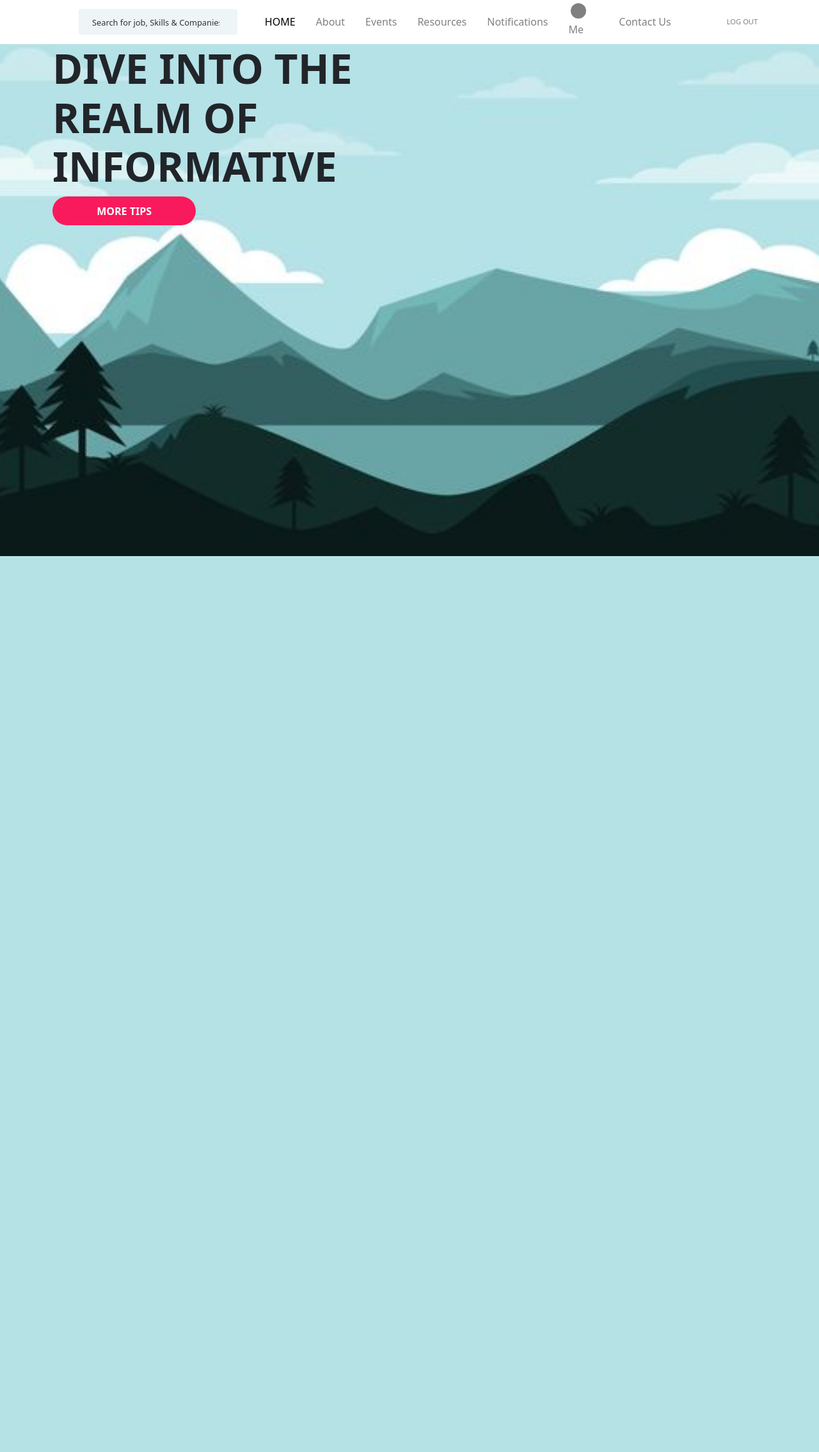
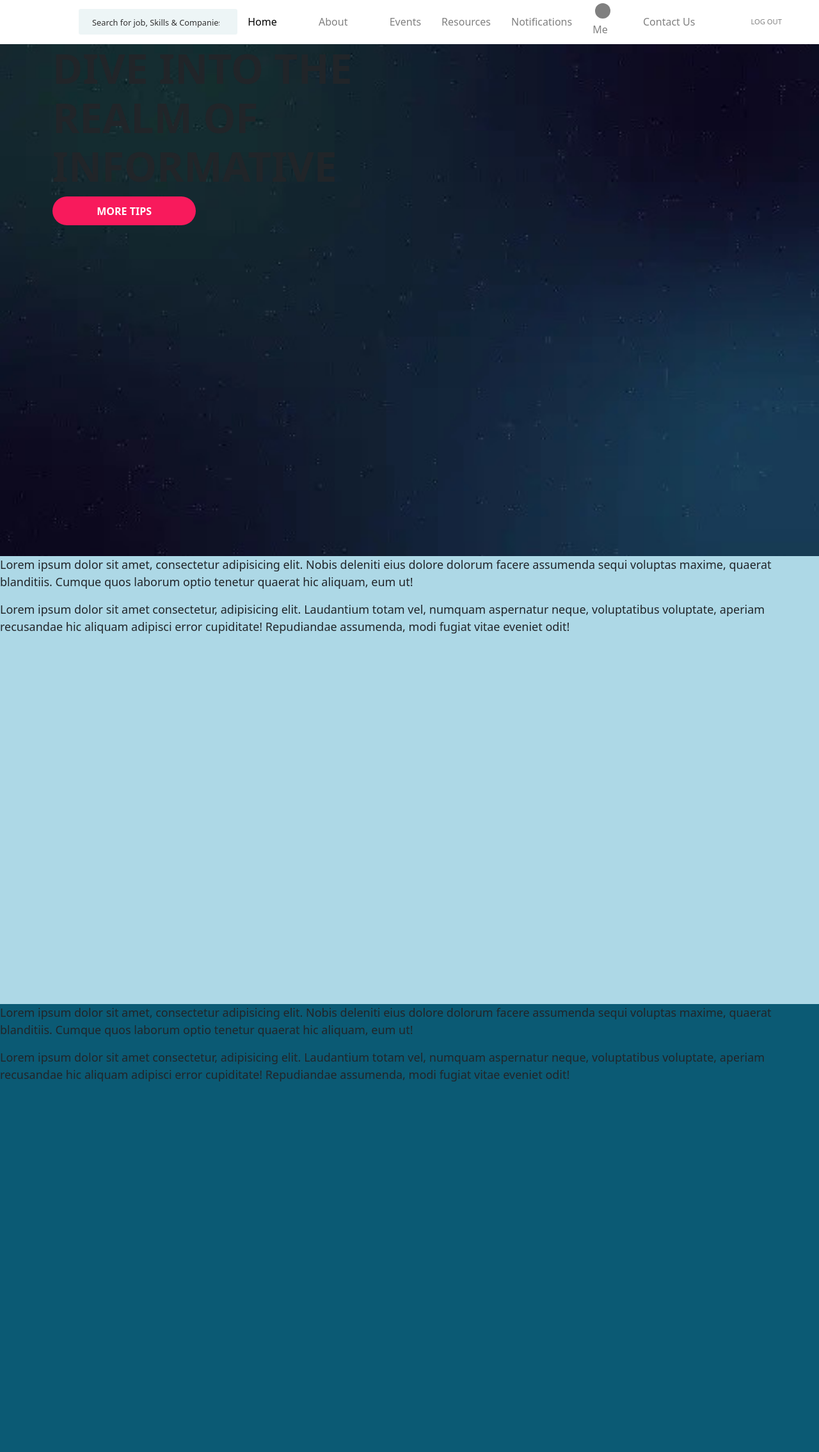
Before and after one commit to Luciferakshai/Bithack, a PHP site: page / in a window 1280 px wide. Shown: the whole page at 64% size. Before the commit the page ends 869 px from the top, so only its background shows below. Run offline with PHP 8.4, Linux system fonts and the light colour scheme.

Commit message:
scroll down for about

```diff
--- a/BITHACK/index.html
+++ b/BITHACK/index.html
@@ -29,11 +29,11 @@
         <div class="right">
           <div class="home">
             <i class="fa-solid fa-house"></i>
-            <h6>HOME</h6>
+            <h6>Home</h6>
           </div>
           <div class="network">
             <i class="fa-solid fa-user-group"></i>
-            <h6>About</h6>
+            <a href="#section3"><h6>About</h6></a>
           </div>
           <div class="jobs">
             <i class="fa-solid fa-suitcase"></i>
@@ -86,6 +86,15 @@
   </div>
 </section>
 
+  <div id="section3">
+    <p style="font-size: large;">Lorem ipsum dolor sit amet, consectetur adipisicing elit. Nobis deleniti eius dolore dolorum facere assumenda sequi voluptas maxime, quaerat blanditiis. Cumque quos laborum optio tenetur quaerat hic aliquam, eum ut!</p>
+    <p style="font-size: large;">Lorem ipsum dolor sit amet consectetur, adipisicing elit. Laudantium totam vel, numquam aspernatur neque, voluptatibus voluptate, aperiam recusandae hic aliquam adipisci error cupiditate! Repudiandae assumenda, modi fugiat vitae eveniet odit!</p>
+  </div>
+
+  <div id="section4">
+    <p style="font-size: large;">Lorem ipsum dolor sit amet, consectetur adipisicing elit. Nobis deleniti eius dolore dolorum facere assumenda sequi voluptas maxime, quaerat blanditiis. Cumque quos laborum optio tenetur quaerat hic aliquam, eum ut!</p>
+    <p style="font-size: large;">Lorem ipsum dolor sit amet consectetur, adipisicing elit. Laudantium totam vel, numquam aspernatur neque, voluptatibus voluptate, aperiam recusandae hic aliquam adipisci error cupiditate! Repudiandae assumenda, modi fugiat vitae eveniet odit!</p>
+  </div>
 
     <script src="https://cdn.jsdelivr.net/npm/bootstrap@5.3.0/dist/js/bootstrap.bundle.min.js" integrity="sha384-geWF76RCwLtnZ8qwWowPQNguL3RmwHVBC9FhGdlKrxdiJJigb/j/68SIy3Te4Bkz" crossorigin="anonymous"></script>
   </body>
--- a/BITHACK/style.css
+++ b/BITHACK/style.css
@@ -1,3 +1,6 @@
+html{
+    scroll-behavior: smooth;
+}
 *{
     padding: 0;
     margin: 0;
@@ -227,4 +230,16 @@ nav .wrapper .right .me i:first-child{
   /* Apply the animation to the element */
   .animated-text {
     animation: slide-in 1s ease-out;
-  }
+}
+#section3{
+    height: 700px;
+    background:lightblue;
+    display: inline-block;
+    width:100%;
+}
+#section4{
+    height: 700px;
+    background:rgb(11, 90, 116);
+    display: inline-block;
+    width:100%;
+}
--- a/BITHACK/style1.css
+++ b/BITHACK/style1.css
@@ -1,10 +1,12 @@
 /* Google Font CDN Link */
 @import url('https://fonts.googleapis.com/css2?family=Poppins:wght@200;300;400;500;600;700&display=swap');
+
 *{
   margin: 0;
   padding: 0;
   box-sizing: border-box;
   font-family: "Poppins" , sans-serif;
+
 }
 body{
   min-height: 100vh;
```
Also changed, not shown: BITHACK/home.jpg.jpg. Lines whose indentation alone changed are shown as unchanged.
